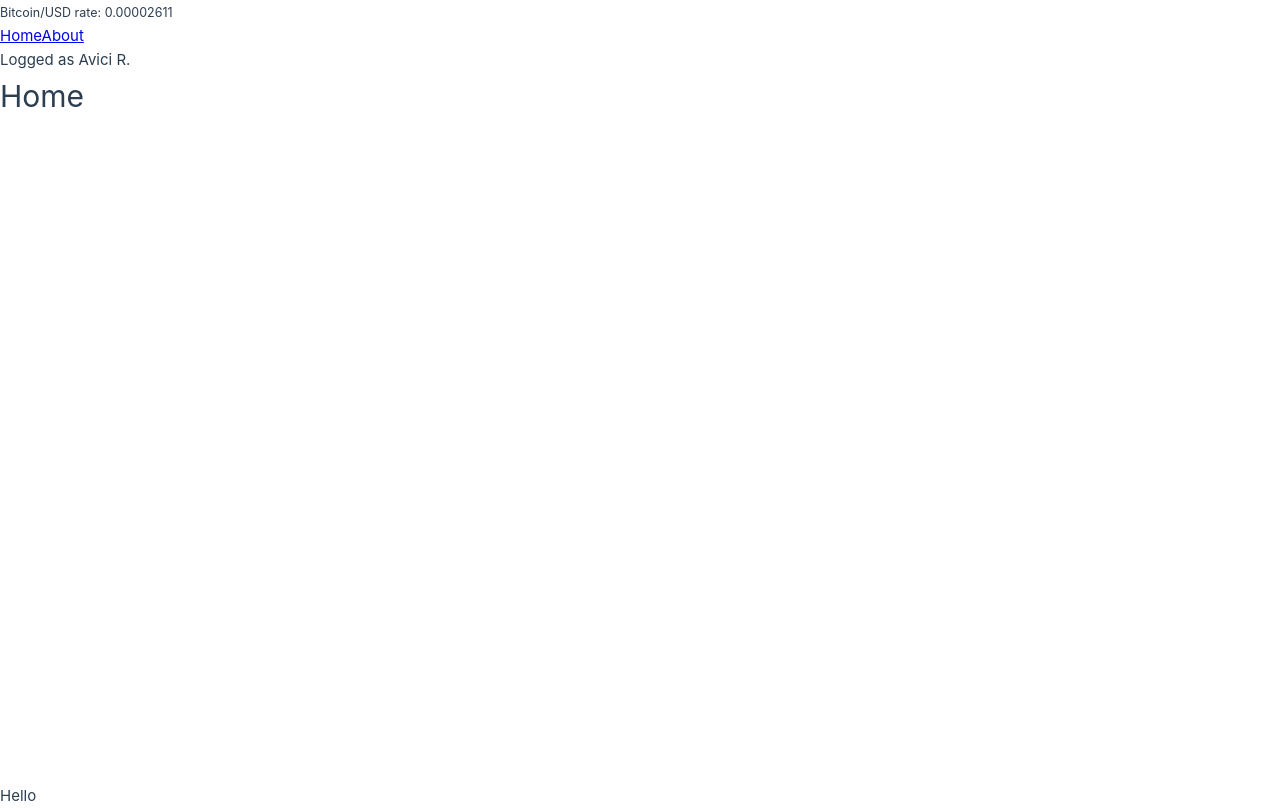
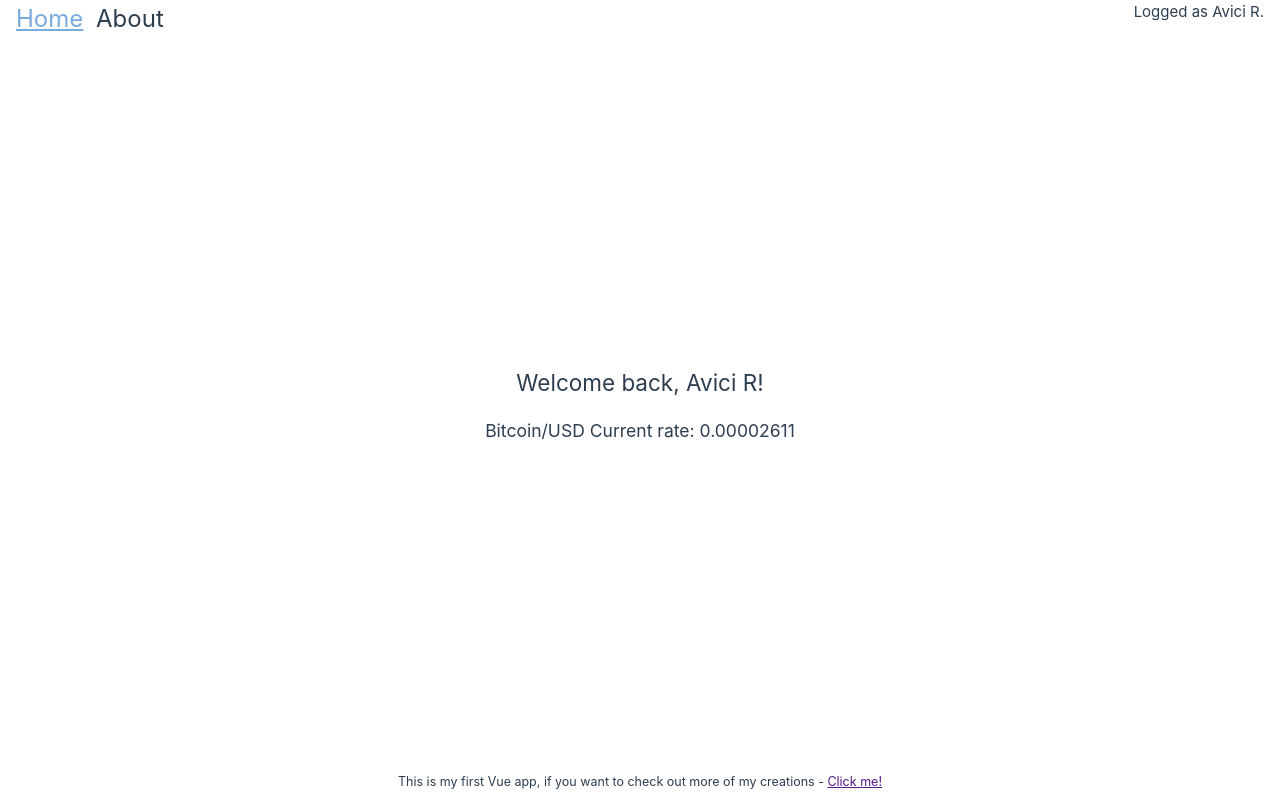
Before and after one commit to AvihayR/Bitcoin-Vue, a Vue app: page / in a window 1280 px wide. Built offline with nearby package versions, Linux system fonts and the light colour scheme.

Commit message:
Add base styling, and hash router

```diff
--- a/src/App.vue
+++ b/src/App.vue
@@ -18,7 +18,14 @@ export default {
 </script>
 
 <style>
+#app {
+  min-height: 100vh;
+  display: flex;
+  flex-direction: column;
+  justify-content: space-between;
+}
+
 main {
-  min-height: 89vh;
+  min-height: 90vh;
 }
 </style>
--- a/src/cmps/AppFooter.vue
+++ b/src/cmps/AppFooter.vue
@@ -1,6 +1,9 @@
 <template>
     <footer>
-        Hello
+        <small>
+            This is my first Vue app, if you want to check out more of my creations -
+            <a href="">Click me!</a>
+        </small>
     </footer>
 </template>
 <script>
@@ -8,4 +11,11 @@ export default {
 
 }
 </script>
-<style></style>
+<style>
+footer {
+    margin-inline: 1rem;
+    display: flex;
+    justify-content: center;
+    margin-bottom: 0.5rem;
+}
+</style>
--- a/src/cmps/AppHeader.vue
+++ b/src/cmps/AppHeader.vue
@@ -1,8 +1,5 @@
 <template>
     <header>
-        <div class="rate-container">
-            <small>Bitcoin/USD rate: {{ exchangeRate }}</small>
-        </div>
         <nav class="nav-container">
             <router-link to="/">Home</router-link>
             <router-link to="/about">About</router-link>
@@ -15,20 +12,39 @@
 <script>
 import { RouterLink } from 'vue-router'
 import { userService } from '../services/userService'
-import { bitcoinService } from '../services/bitcoinService'
 
 export default {
     data() {
         return {
             user: null,
-            exchangeRate: null
         }
     },
     async created() {
         this.user = userService.getUser().name
-        this.exchangeRate = await bitcoinService.getRate()
     }
 
 }
 </script>
-<style></style>
+<style lang="scss">
+header {
+    display: flex;
+    justify-content: space-between;
+    margin-inline: 1rem;
+
+    .nav-container {
+        display: flex;
+        gap: 0.8rem;
+        font-size: 1.5rem;
+
+        a {
+            text-decoration: none;
+            color: unset;
+
+            &.router-link-active {
+                text-decoration: underline;
+                filter: brightness(2.75);
+            }
+        }
+    }
+}
+</style>
--- /dev/null
+++ b/src/pages/Home.vue
@@ -0,0 +1,38 @@
+<template>
+  <main>
+    <h2>Welcome back, {{ user }}!</h2>
+    <h3>Bitcoin/USD Current rate: {{ btcRate }}</h3>
+  </main>
+</template>
+
+<script>
+import { userService } from '../services/userService';
+import { bitcoinService } from '../services/bitcoinService'
+
+export default {
+  data() {
+    return {
+      user: null,
+      btcRate: 0
+    }
+  },
+  methods: {
+  },
+  async created() {
+    this.user = await userService.getUser().name
+    this.btcRate = await bitcoinService.getRate()
+  }
+}
+
+</script>
+
+<style scoped lang="scss">
+main {
+  margin-inline: 1rem;
+  display: flex;
+  flex-direction: column;
+  align-items: center;
+  justify-content: center;
+  gap: 1rem;
+}
+</style>
--- a/src/pages/HomeView.vue
+++ /dev/null
@@ -1,18 +0,0 @@
-<template>
-  <main>
-    <h1>Home</h1>
-  </main>
-</template>
-
-<script>
-
-export default {
-  data() {
-    return {
-    }
-  },
-  methods: {
-  }
-}
-
-</script>
```
Also changed, not shown: src/router/index.js (+5 -5 lines), src/assets/base.scss (line endings or trailing spaces), src/assets/img/bitcoin (2).jpg (added), src/pages/About.vue (renamed from src/pages/AboutView.vue), 1 other file (tests, documents, lock files or other folders).
